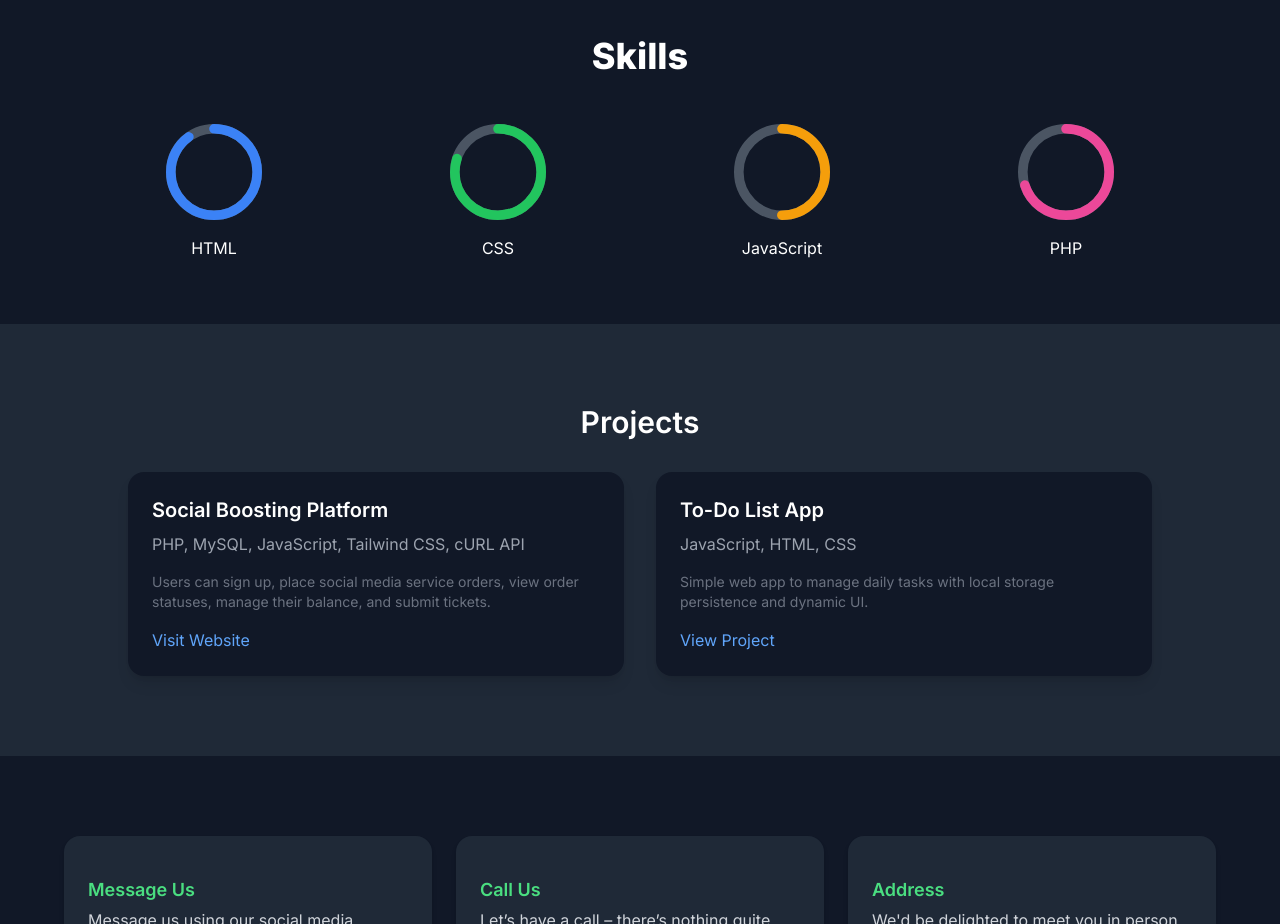
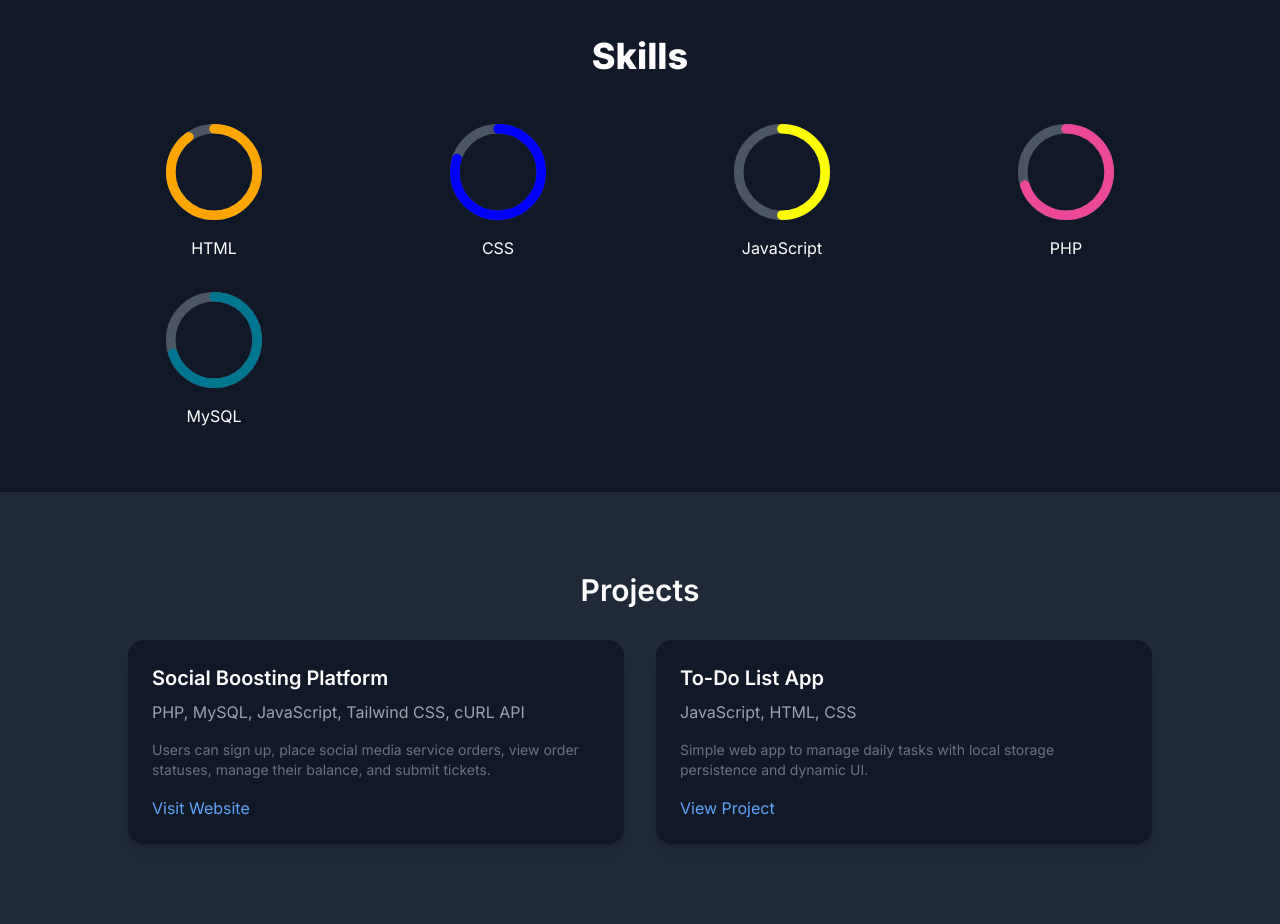
Before and after one commit to asha2005-myo/portfolio, a plain HTML site: page index.html in a window 1280 px wide. Shown: the part 1240-2164 px from the top of the page. Drawn offline with nearby package versions, Linux system fonts and the light colour scheme.

Commit message:
Update index.html

```diff
--- a/index.html
+++ b/index.html
@@ -103,7 +103,7 @@
                 <div class="text-center">
                     <svg class="w-24 h-24 mx-auto rotate-[-90deg]" viewBox="0 0 100 100">
                         <circle cx="50" cy="50" r="45" stroke="#4B5563" stroke-width="10" fill="none" />
-                        <circle class="progress" data-progress="90" cx="50" cy="50" r="45" stroke="#3B82F6"
+                        <circle class="progress" data-progress="90" cx="50" cy="50" r="45" stroke="orange"
                             stroke-width="10" fill="none" stroke-linecap="round" stroke-dasharray="282.6"
                             stroke-dashoffset="282.6" />
                     </svg>
@@ -115,7 +115,7 @@
                     <svg class="w-24 h-24 mx-auto rotate-[-90deg]" viewBox="0 0 100 100">
                         <circle cx="50" cy="50" r="45" stroke="#4B5563" stroke-width="10" fill="none" />
 
-                        <circle class="progress" data-progress="80" cx="50" cy="50" r="45" stroke="#22C55E"
+                        <circle class="progress" data-progress="80" cx="50" cy="50" r="45" stroke="blue"
                             stroke-width="10" fill="none" stroke-linecap="round" stroke-dasharray="282.6"
                             stroke-dashoffset="282.6" />
                     </svg>
@@ -126,7 +126,7 @@
                 <div class="text-center">
                     <svg class="w-24 h-24 mx-auto rotate-[-90deg]" viewBox="0 0 100 100">
                         <circle cx="50" cy="50" r="45" stroke="#4B5563" stroke-width="10" fill="none" />
-                        <circle class="progress" data-progress="50" cx="50" cy="50" r="45" stroke="#F59E0B"
+                        <circle class="progress" data-progress="50" cx="50" cy="50" r="45" stroke="yellow"
                             stroke-width="10" fill="none" stroke-linecap="round" stroke-dasharray="282.6"
                             stroke-dashoffset="282.6" />
                     </svg>
@@ -142,6 +142,16 @@
                             stroke-dashoffset="282.6" />
                     </svg>
                     <p class="mt-4 font-medium">PHP</p>
+                </div>
+
+                <div class="text-center">
+                    <svg class="w-24 h-24 mx-auto rotate-[-90deg]" viewBox="0 0 100 100">
+                        <circle cx="50" cy="50" r="45" stroke="#4B5563" stroke-width="10" fill="none" />
+                        <circle class="progress" data-progress="70" cx="50" cy="50" r="45" stroke="#00758f"
+                            stroke-width="10" fill="none" stroke-linecap="round" stroke-dasharray="282.6"
+                            stroke-dashoffset="282.6" />
+                    </svg>
+                    <p class="mt-4 font-medium">MySQL</p>
                 </div>
 
             </div>
```
